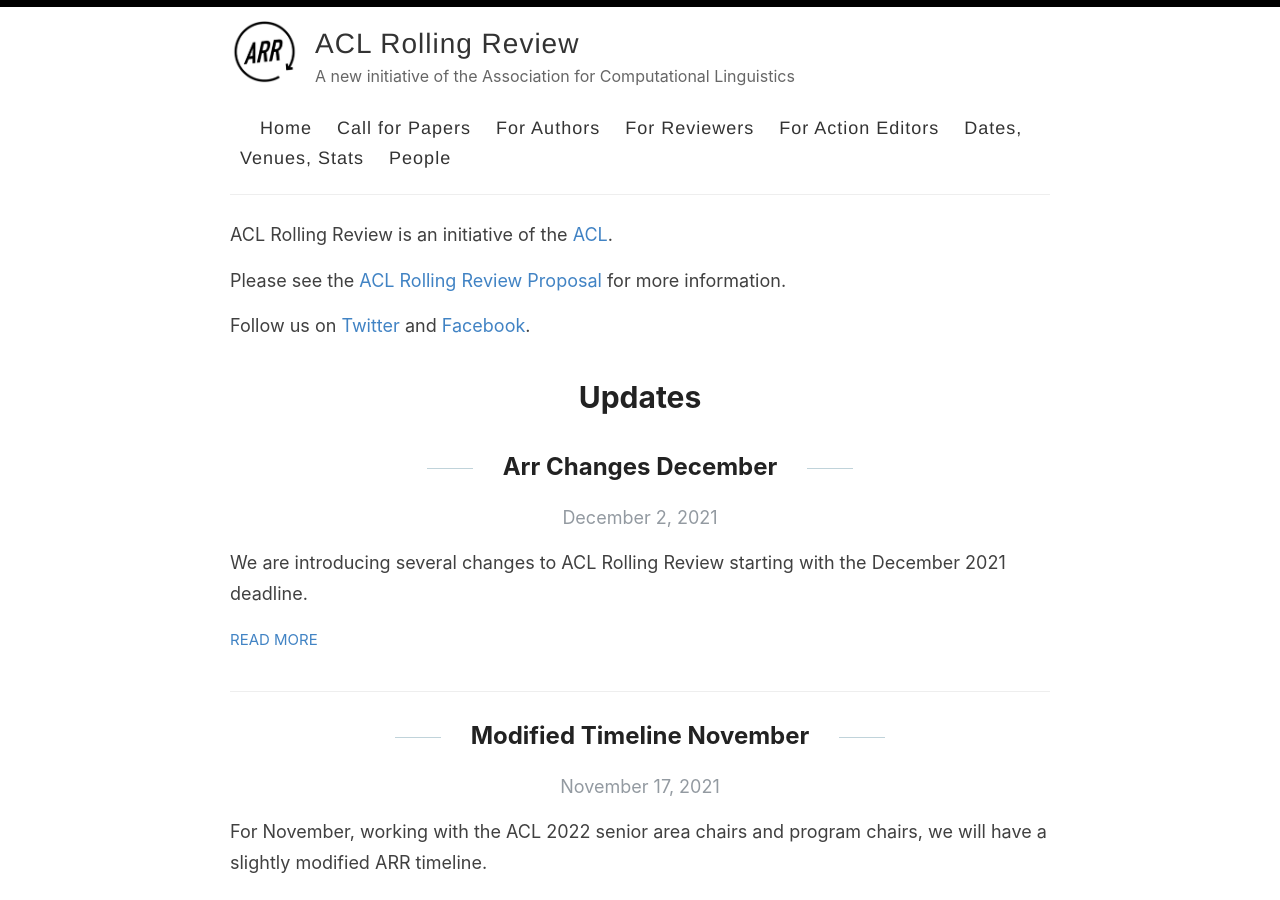
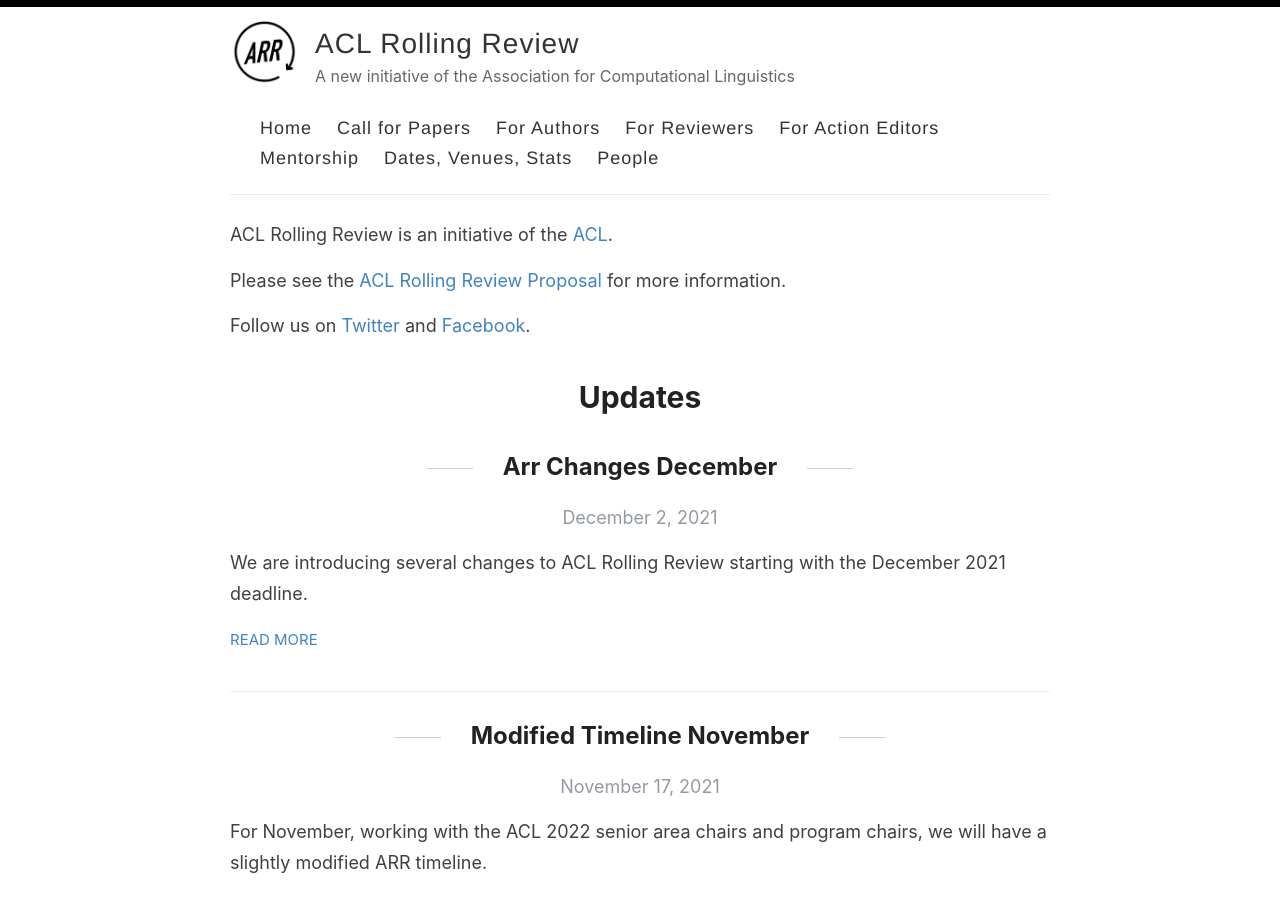
Before and after one commit to amitmerchant1990/reverie, a Jekyll site: the page built from index.html, in a window 1280 px wide and 900 px high. Built offline with Jekyll 4.4.1, drawn with Linux system fonts in a browser that asks for light colours; the list of posts is cut into pages by our own code.

Commit message:
Update default.html

```diff
--- a/_layouts/default.html
+++ b/_layouts/default.html
@@ -33,7 +33,8 @@
               <a href="{{ site.baseurl }}/authors">For Authors</a>
               <a href="{{ site.baseurl }}/reviewers">For Reviewers</a>
               <a href="{{ site.baseurl }}/aes">For Action Editors</a>
-             <a href="{{ site.baseurl }}/dates">Dates, Venues, Stats</a>
+               <a href="{{ site.baseurl }}/mentorship">Mentorship</a>
+            <a href="{{ site.baseurl }}/dates">Dates, Venues, Stats</a>
               <a href="{{ site.baseurl }}/people">People</a>
             </nav>
           </header>
```
